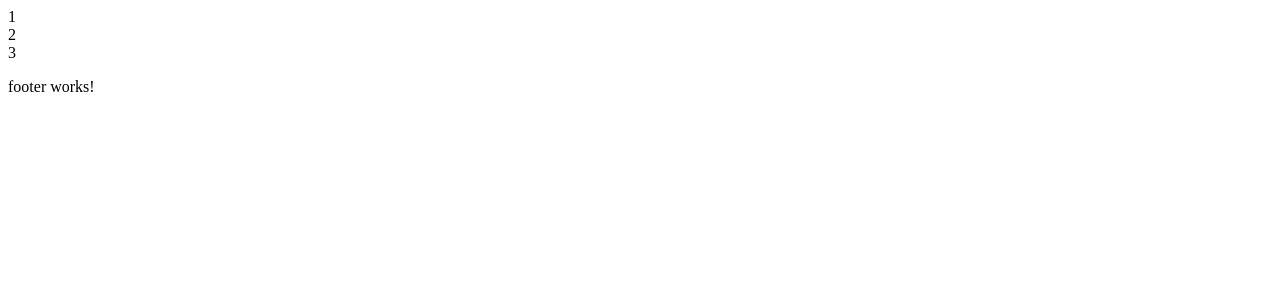
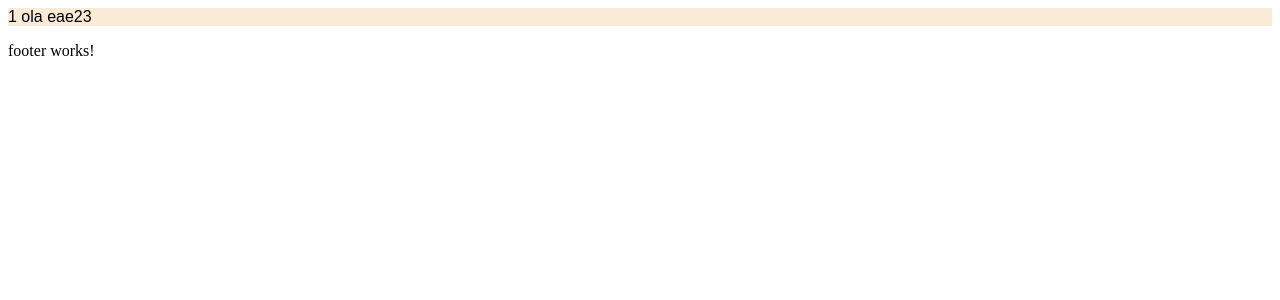
Before and after one commit to GeanCCZ/Ecom-Front, an Angular app: page / in a window 1280 px wide. Shown: the top 300 px of the page. Built offline with nearby package versions, Linux system fonts and the light colour scheme.

Commit message:
Inital stylization

```diff
--- a/src/app/app.component.html
+++ b/src/app/app.component.html
@@ -1,11 +1,11 @@
-<app-header>
-
-</app-header>
-
-<div>
-  <router-outlet></router-outlet>
-</div>
-
-<app-footer>
-
-</app-footer>
+<header>
+  <app-header />
+</header>
+  <body>
+    <div>
+      <router-outlet></router-outlet>
+    </div>
+  </body>
+<footer>
+  <app-footer />
+</footer>
--- /dev/null
+++ b/src/app/components/global.component.css
@@ -0,0 +1,16 @@
+.full_width{
+    width: 100%;
+    background-color: antiquewhite;
+}
+
+.flex-spaced_between {
+    display: flex;
+    justify-items: space-between;
+    gap:var(space-between)
+}
+
+.title {
+  font-family: "Quicksand", sans-serif;
+  font-optical-sizing: auto;
+  font-style: normal;
+}
--- a/src/app/components/header/header.component.html
+++ b/src/app/components/header/header.component.html
@@ -1,8 +1,7 @@
-<div>
+<div class="flex-spaced_between full_width">
 
-    <section class="left-menu">1</section>
-    <section class="center-search_bar">2</section>
-    <section class="right-user_menu align-right">3</section>
-
+    <section class="title left-menu">1 ola eae</section>
+    <section class="title center-search_bar">2</section>
+    <section class="title right-user_menu">3</section>
 
 </div>
--- a/src/app/components/header/header.component.ts
+++ b/src/app/components/header/header.component.ts
@@ -1,11 +1,10 @@
 import { Component } from '@angular/core';
-
 @Component({
   selector: 'app-header',
   standalone: true,
   imports: [],
   templateUrl: './header.component.html',
-  styleUrl: './header.component.css'
+  styleUrls: ['./header.component.css', '../global.component.css']
 })
 export class HeaderComponent {
 
```
